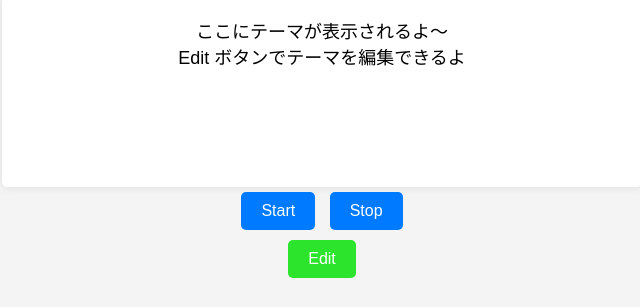
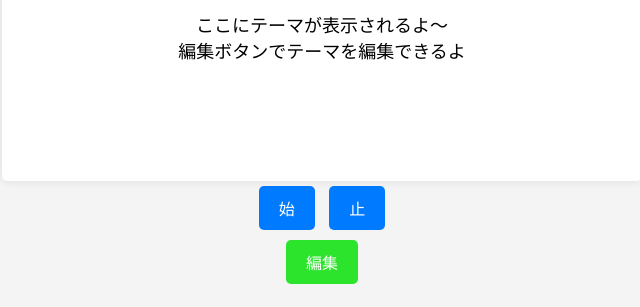
Before and after one commit to hibriiiiidge/zatsudan, a plain HTML site: page index.html in a window 1280 px wide. Shown: the part 276-583 px from the top of the page, without its empty margins (318-958 px from the left). Drawn offline with Linux system fonts and the light colour scheme.

Commit message:
Change Japanese

```diff
--- a/index.html
+++ b/index.html
@@ -33,15 +33,15 @@
       <div class="text-display" id="textDisplay">
         ここにテーマが表示されるよ〜
         <br>
-        Edit ボタンでテーマを編集できるよ
+        編集ボタンでテーマを編集できるよ
       </div>
     </div>
     <div class="container3">
-      <button id="startBtn">Start</button>
-      <button id="stopBtn">Stop</button>
+      <button id="startBtn">始</button>
+      <button id="stopBtn">止</button>
     </div>
     <div class="container5">
-      <button id="editBtn">Edit</button>
+      <button id="editBtn">編集</button>
     </div>
     <div class="container4">
       <a href="https://twitter.com/share?url=https://hibriiiiidge-zatsudan.vercel.app/&text=エンジニア同士での雑談ネタを提供します〜" target="_blank">
@@ -56,7 +56,7 @@
       <h3>ランダムされるテーマ一覧</h3>
       <textarea id="textArea" rows="20" cols="50"></textarea>
       <br>
-      <button id="saveBtn">Save</button>
+      <button id="saveBtn">保存</button>
     </div>
   </div>
   <script src="script.js"></script>
```
